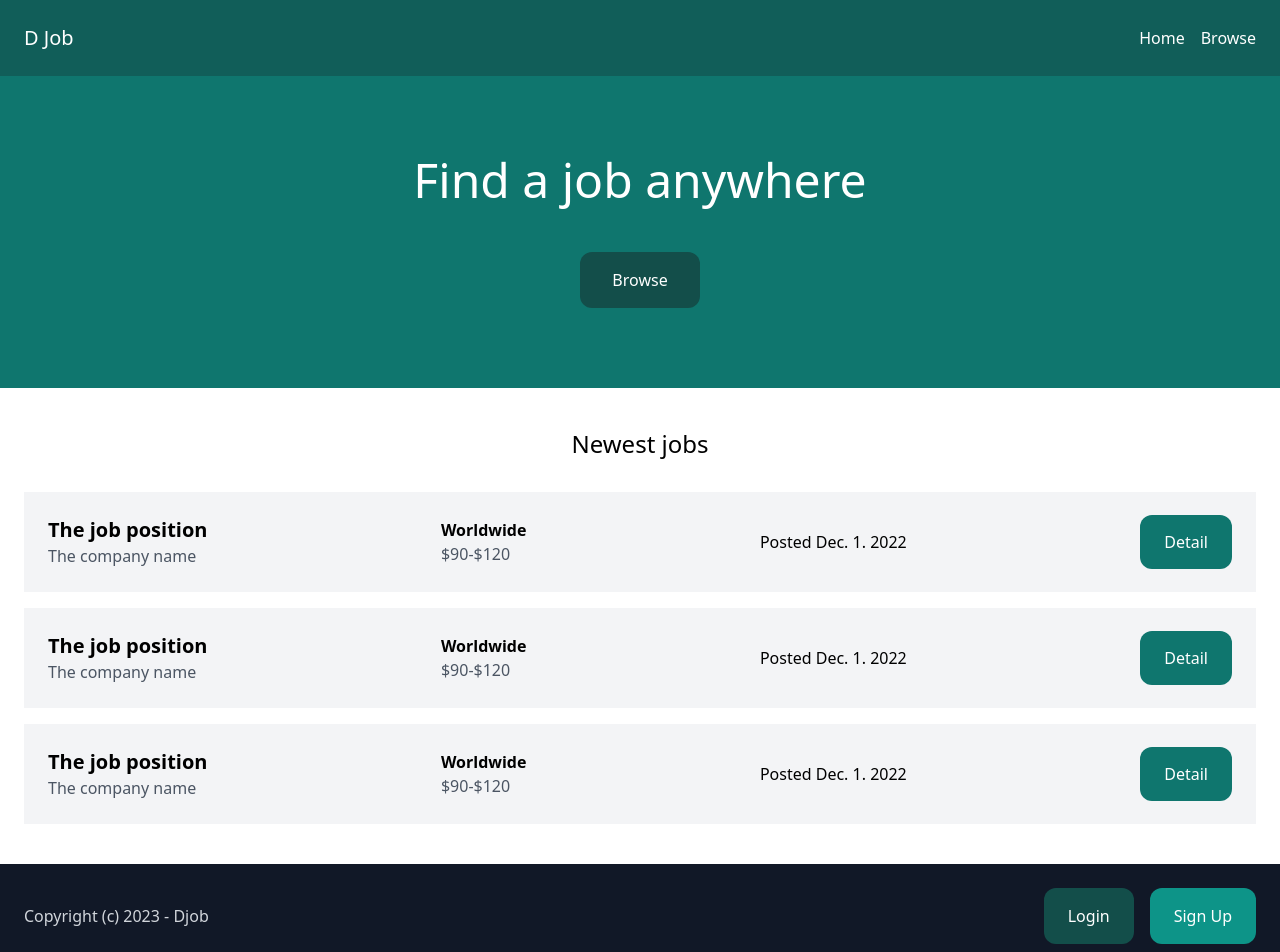
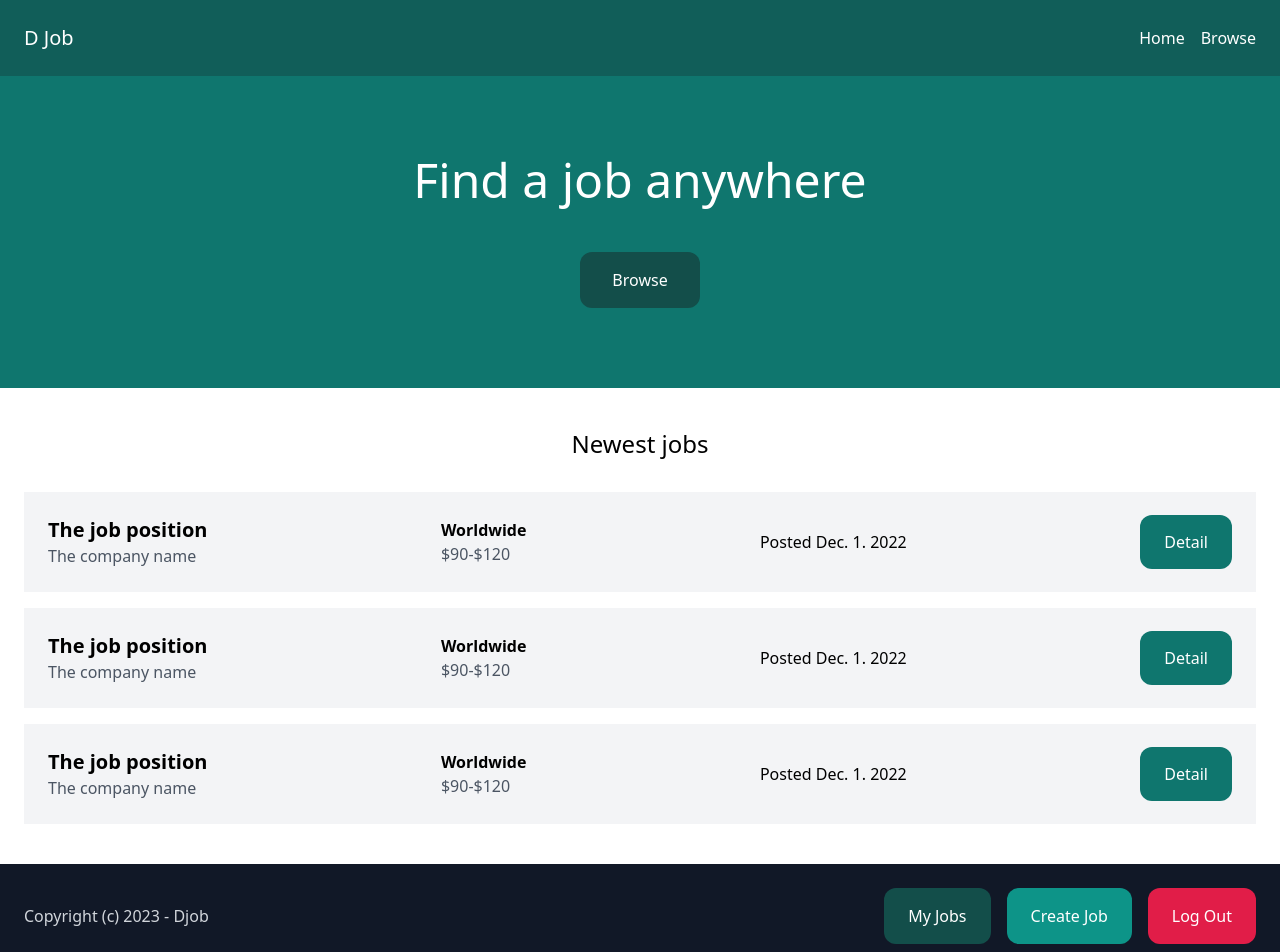
Before and after one commit to AdnanKamali/Dream-job-website, a Nuxt app in the folder dream_job_front/: page / in a window 1280 px wide. Shown: the top 952 px of the page. Built offline with nearby package versions, Linux system fonts and the light colour scheme.

Commit message:
add pinia to modules config and sample footer authentication created

```diff
--- a/dream_job_front/layouts/default.vue
+++ b/dream_job_front/layouts/default.vue
@@ -1,3 +1,9 @@
+<script setup lang="ts">
+import { useUserStore } from "@/stores/user";
+
+const userStore = useUserStore();
+</script>
+
 <template>
   <div>
     <nav class="p-6 flex items-center justify-between bg-teal-800">
@@ -18,6 +24,24 @@
       <p class="text-gray-300">Copyright (c) 2023 - Djob</p>
 
       <div class="flex mt-6 md:mt-0 items-center space-x-4">
+        <template v-if="userStore.user.isAuthenticated">
+          <nuxt-link
+            to="/myjobs"
+            class="py-4 px-6 bg-teal-900 hover:bg-teal-300 text-white rounded-xl"
+            >My Jobs</nuxt-link
+          >
+          <nuxt-link
+            to="/createjob"
+            class="py-4 px-6 bg-teal-600 hover:bg-teal-300 text-white rounded-xl"
+            >Create Job</nuxt-link
+          >
+          <nuxt-link
+            to="/logout"
+            class="py-4 px-6 bg-rose-600 hover:bg-rose-300 text-white rounded-xl"
+            >Log Out</nuxt-link
+          >
+        </template>
+        <template v-else>
           <nuxt-link
             to="/login"
             class="py-4 px-6 bg-teal-900 hover:bg-teal-300 text-white rounded-xl"
@@ -28,6 +52,7 @@
             class="py-4 px-6 bg-teal-600 hover:bg-teal-300 text-white rounded-xl"
             >Sign Up</nuxt-link
           >
+        </template>
       </div>
     </footer>
   </div>
--- a/dream_job_front/nuxt.config.ts
+++ b/dream_job_front/nuxt.config.ts
@@ -1,6 +1,6 @@
 // https://nuxt.com/docs/api/configuration/nuxt-config
 export default defineNuxtConfig({
-    modules: ['@nuxtjs/tailwindcss'],
+    modules: ['@nuxtjs/tailwindcss', "@pinia/nuxt"],
     tailwindcss: {
         cssPath: '~/assets/css/tailwind.css',
         configPath: 'tailwind.config',
--- a/dream_job_front/stores/user.ts
+++ b/dream_job_front/stores/user.ts
@@ -3,7 +3,7 @@ import {defineStore} from "pinia";
 export const useUserStore = defineStore({id: "user",
     state:() => ({
         user: {
-            isAuthenticated: false,
+            isAuthenticated: true,
             email: null as string | null,
             token: null as string | null,
         }
@@ -23,6 +23,22 @@ export const useUserStore = defineStore({id: "user",
         },
         setToken(token: string, email: string){
             console.log("Set Token: ", token, email);
+
+            this.user.token = token;
+            this.user.email = email;
+            this.user.isAuthenticated = true;
+
+            localStorage.setItem("user.token", token);
+            localStorage.setItem("user.email", email);
+        },
+        removeToken(){
+            console.log("removeToken");
+
+            this.user.token = null;
+            this.user.email = null;
+            this.user.isAuthenticated = false;
+
+            localStorage.clear();
         }
     }
 })
```
Lines whose indentation alone changed are shown as unchanged.
